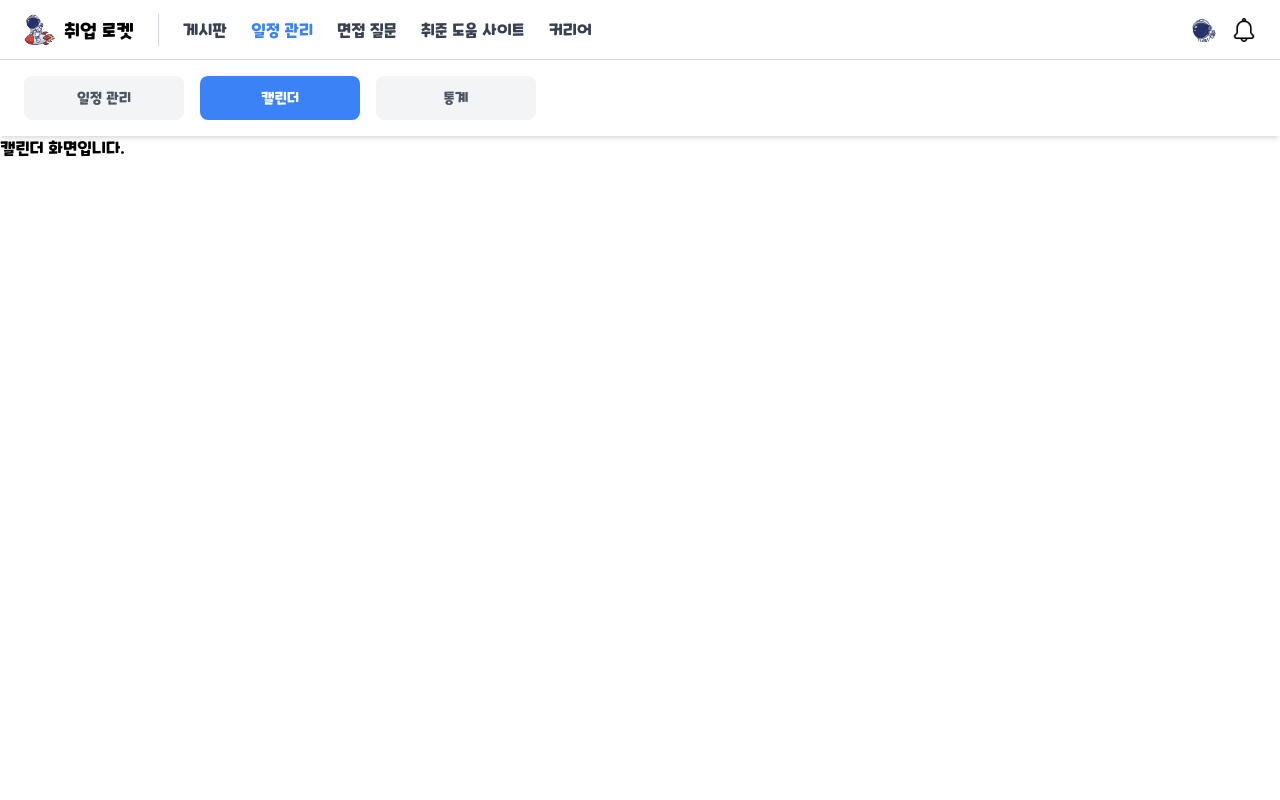
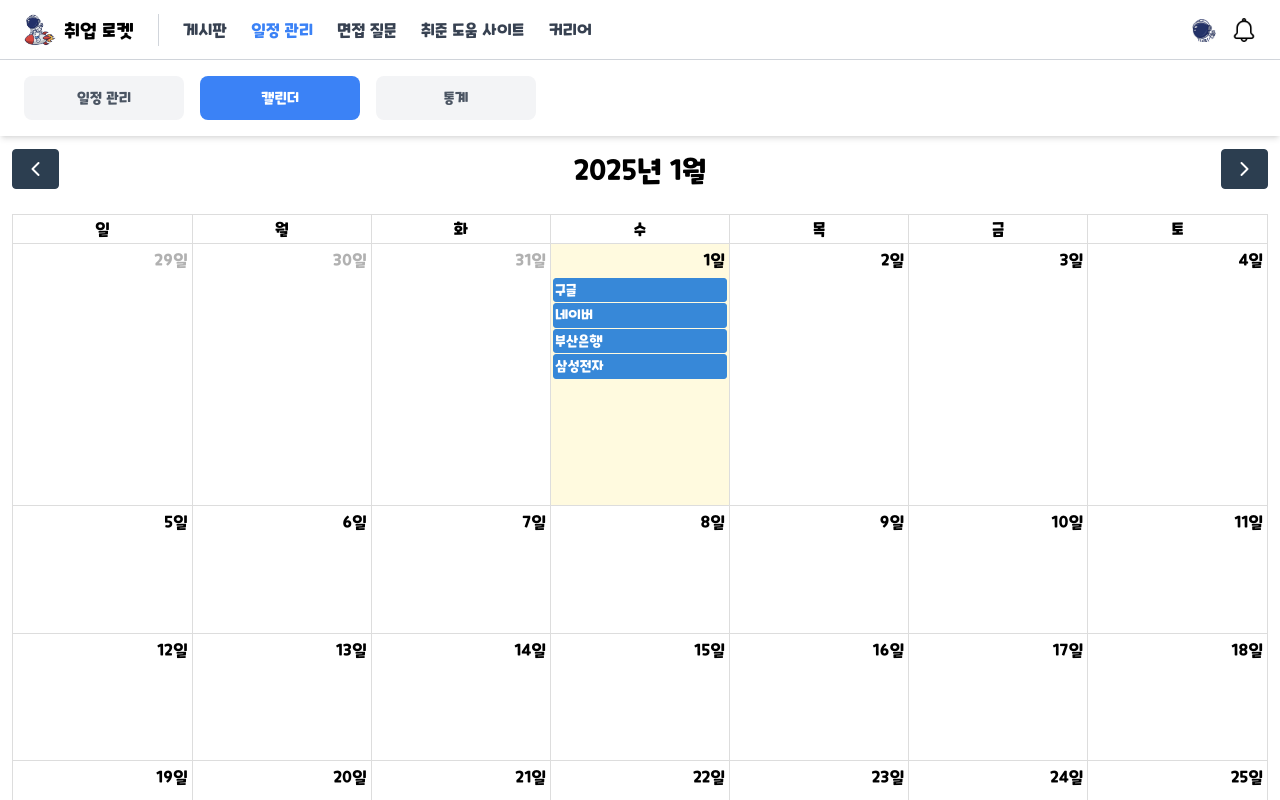
Before and after one commit to employment-rocket/rocket, a React (Vite) app in the folder job-rocket-frontend/: page /schedule/calendar in a window 1280 px wide. Shown: the top 800 px of the page. Built offline with nearby package versions, Linux system fonts and the light colour scheme; no server answers; what @react-pdf/renderer would draw is missing.

Commit message:
design : calender

```diff
--- a/job-rocket-frontend/src/components/schedule/calendar/Calendar.jsx
+++ b/job-rocket-frontend/src/components/schedule/calendar/Calendar.jsx
@@ -1,7 +1,42 @@
+import { DayGridView } from "@fullcalendar/daygrid/internal.js";
+import FullCalendar from "@fullcalendar/react";
 import React from "react";
+import dayGridPlugin from "@fullcalendar/daygrid";
 
 const Calendar = () => {
-	return <div>캘린더 화면입니다.</div>;
+	const events = [
+		{ title: "삼성전자", start: "2025-01-01", description: "서류전형" },
+		{ title: "네이버", start: "2025-01-01", description: "면접전형" },
+		{ title: "부산은행", start: "2025-01-01", description: "면접전형" },
+		{ title: "구글", start: "2025-01-01", description: "면접전형" },
+	];
+
+	const handleEventClick = (info) => {
+		const clickEvent = info.event;
+		alert(`
+      이벤트 제목: ${clickEvent.title}
+      시작 날짜: ${clickEvent.startStr}
+      설명: ${clickEvent.extendedProps.description}
+    `);
+	};
+
+	return (
+		<div className="p-3 w-full h-full flex flex-col justify-center">
+			<div className="">
+				<FullCalendar
+					plugins={[dayGridPlugin]}
+					locale={"Ko"}
+					headerToolbar={{
+						left: "prev",
+						center: "title",
+						right: "next",
+					}}
+					events={events}
+					eventClick={handleEventClick}
+				/>
+			</div>
+		</div>
+	);
 };
 
 export default Calendar;
```
Also changed, not shown: job-rocket-frontend/package.json (+6 -3 lines), 1 other file (tests, documents, lock files or other folders).
